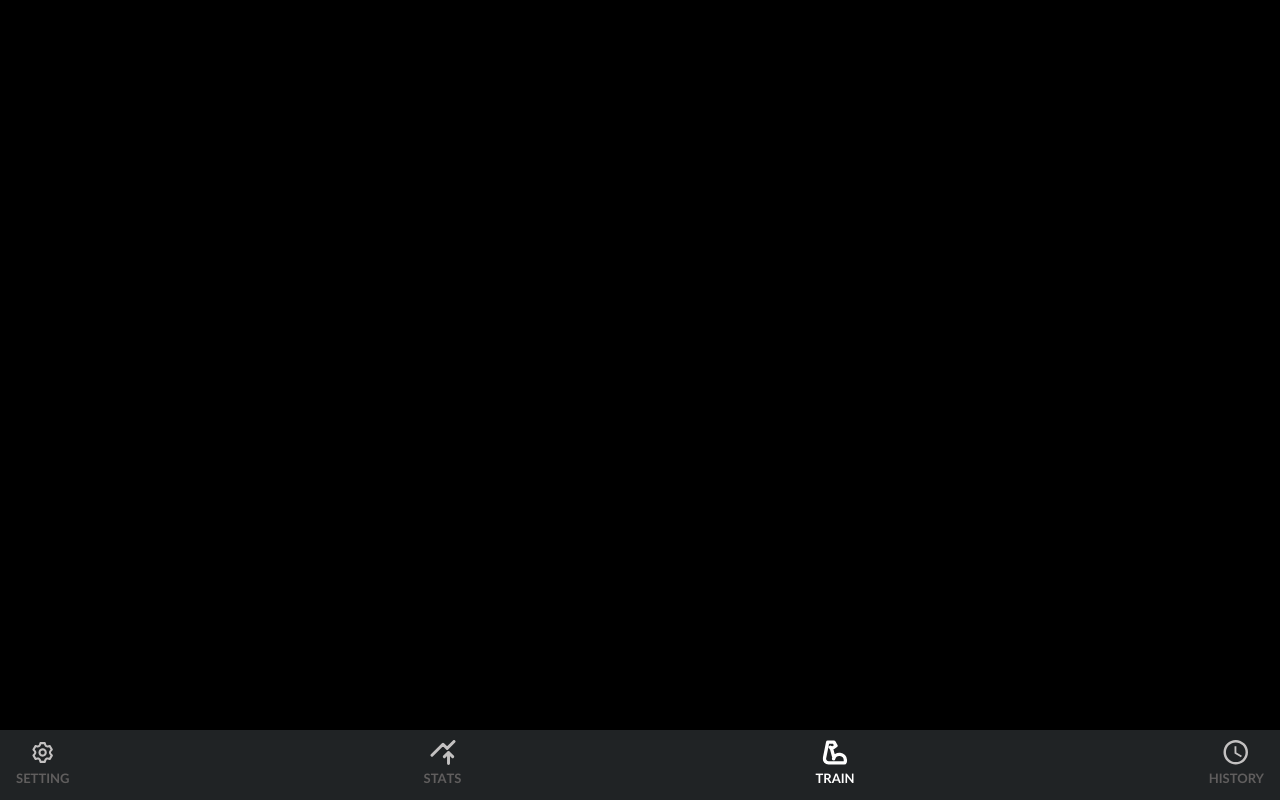
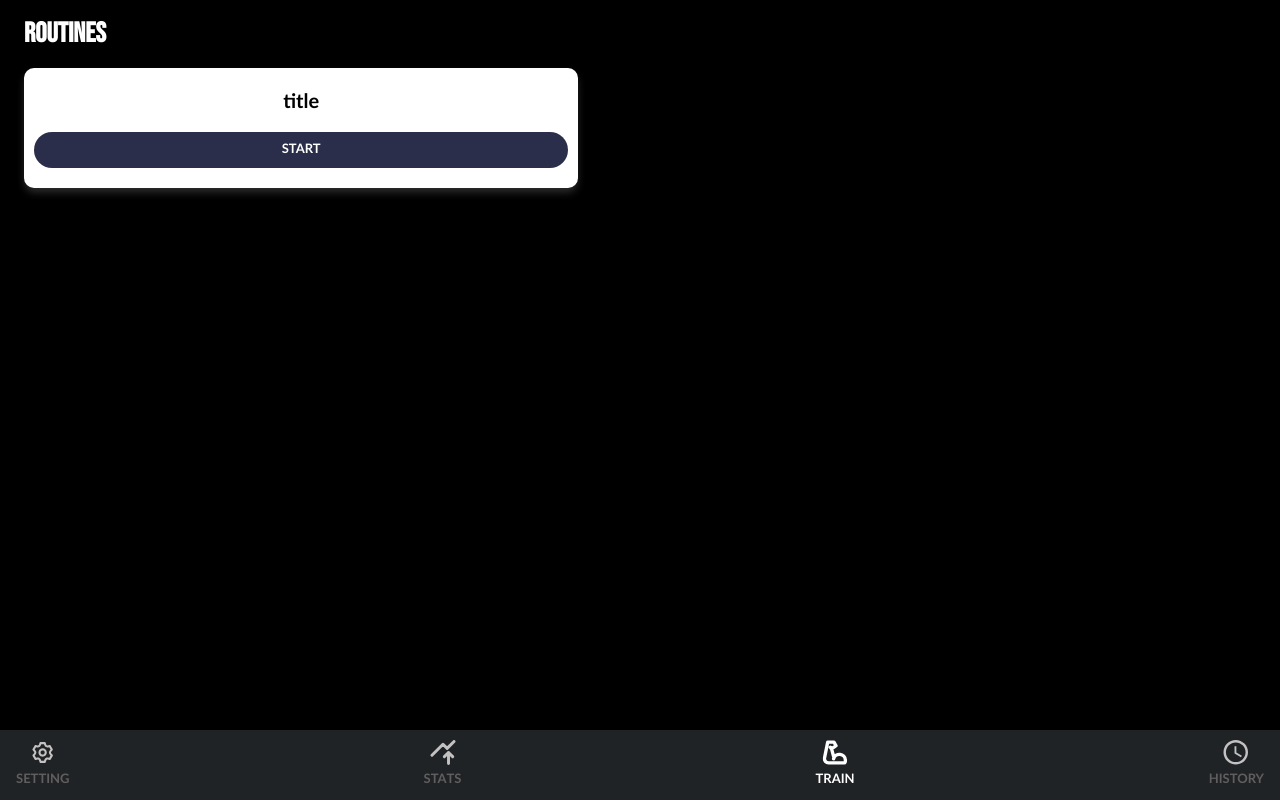
Before and after one commit to Daisy-Wang-Dev/BodyBeast_client, a React (Create React App) app: page /routines in a window 1280 px wide. Built offline with nearby package versions, Linux system fonts and the light colour scheme.

Commit message:
Add routine list and basic styling

```diff
--- a/src/App.js
+++ b/src/App.js
@@ -2,6 +2,7 @@ import { BrowserRouter, Route, Routes } from "react-router-dom";
 import "./App.scss";
 import MenuBar from "./components/MenuBar/MenuBar";
 import HomePage from "./pages/HomePage/HomePage";
+import Routines from "./pages/Routines/Routines";
 
 function App() {
   return (
@@ -9,6 +10,7 @@ function App() {
       <BrowserRouter>
           <Routes>
             <Route path="/" element={<HomePage/>}/>
+            <Route path="/routines" element={<Routines/>}/>
           </Routes>
         <MenuBar/>
       </BrowserRouter>
--- a/src/components/PerformanceCard/PerformanceCard.scss
+++ b/src/components/PerformanceCard/PerformanceCard.scss
@@ -3,7 +3,7 @@
 
 .performance {
   background-color: $primary-color-2;
-  border-radius: 0.4rem;
+  border-radius: 1rem;
   box-shadow: 0 0.5rem 0.9rem -0.1rem rgba(196, 193, 193, 0.25);
   padding: 1rem;
   padding-left: 0;
--- /dev/null
+++ b/src/components/RoutineList/RoutineList.js
@@ -0,0 +1,18 @@
+import { useEffect, useState } from "react";
+import "./RoutineList.scss";
+import { Link } from "react-router-dom";
+
+
+const RoutineList = () => {
+
+    return (
+    <article className="routine">
+        <h2 className="routine__title">title</h2>
+        <Link className="routine__btn">START</Link>
+
+    </article>
+
+    )
+}
+
+export default RoutineList;
--- /dev/null
+++ b/src/components/RoutineList/RoutineList.scss
@@ -0,0 +1,27 @@
+@use "../../styles/partials/typography";
+@use "../../styles/partials/variables" as *;
+
+.routine {
+  background-color: $primary-color-2;
+  border-radius: 1rem;
+  box-shadow: 0 0.5rem 0.9rem -0.1rem rgba(196, 193, 193, 0.25);
+  padding: 2rem 1rem;
+  margin-bottom: 1.6rem;
+  width: 45%;
+  height: 12rem;
+  display: flex;
+  flex-direction: column;
+  align-items: center;
+  justify-content: space-between;
+  &--title{
+    padding-bottom: 2rem;
+  }
+  &__btn {
+    background-color: $button-color;
+    color: $primary-color-2;
+    border-radius: 2rem;
+    width: 100%;
+    padding: 0.8rem 1.6rem;
+    text-align: center;
+  }
+}
--- /dev/null
+++ b/src/pages/Routines/Routines.js
@@ -0,0 +1,15 @@
+import "./Routines.scss";
+import RoutineList from "../../components/RoutineList/RoutineList";
+
+const Routines = () => {
+    return (
+        <main>
+            <section className="routines">
+                <h1 className="routines__title">ROUTINES</h1>
+                <RoutineList/>
+            </section>
+        </main>
+    )
+}
+
+export default Routines;
--- /dev/null
+++ b/src/pages/Routines/Routines.scss
@@ -0,0 +1,9 @@
+@use "../../styles/partials/typography";
+@use "../../styles/partials/variables" as *;
+
+.routines{
+    padding: 1.6rem 2.4rem;
+    &__title{
+        padding-bottom: 1.6rem;
+    }
+}
--- a/src/styles/partials/_typography.scss
+++ b/src/styles/partials/_typography.scss
@@ -15,5 +15,5 @@
   font-family: Lato;
   src: url("../../assets/fonts/Lato-Bold.ttf") format("truetype");
   font-weight: 700;
-  font-style: bold;
+  font-style: normal;
 }
--- a/src/styles/partials/_variables.scss
+++ b/src/styles/partials/_variables.scss
@@ -8,3 +8,4 @@ $background-color:#000000;
 $menu-background-color:#202325;
 
 $supporting-color:#232940;
+$button-color:#2B2E4A;
```
